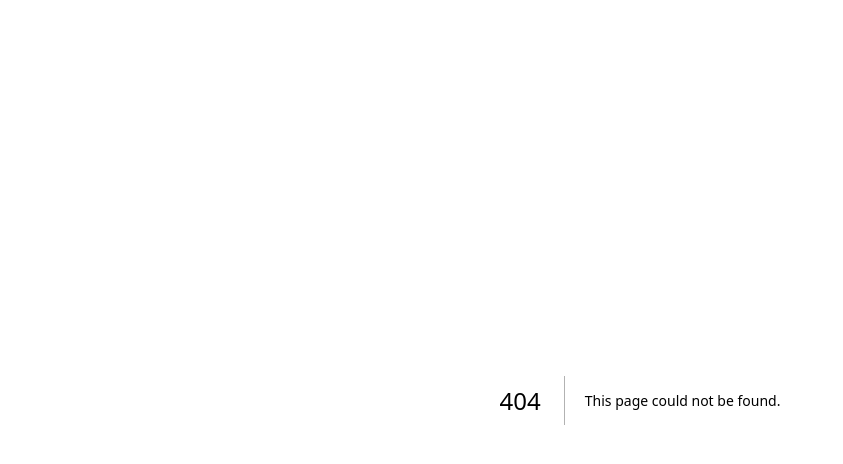
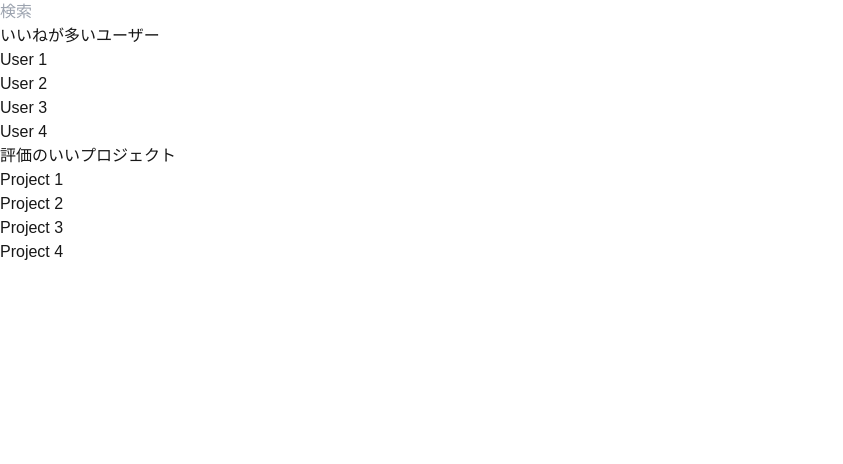
Before and after one commit to zerowater4704/dev-share, a Next.js app: page /search_page in a window 1280 px wide. Before the commit this address had no page. Shown: the top 464 px of the page, without its empty margins (0-843 px from the left). Built offline with nearby package versions, Linux system fonts and the light colour scheme.

Commit message:
ログイン画面、新規登録画面、検索画面

```diff
--- /dev/null
+++ b/src/app/search_page/page.tsx
@@ -0,0 +1,30 @@
+const SearchPage = () => {
+  return (
+    <div>
+      <div>
+        <input type="text" placeholder="検索" />
+      </div>
+      <div>
+        <h2>いいねが多いユーザー</h2>
+        <div>
+          <div>User 1</div>
+          <div>User 2</div>
+          <div>User 3</div>
+          <div>User 4</div>
+        </div>
+      </div>
+
+      <div>
+        <h2>評価のいいプロジェクト</h2>
+        <div>
+          <div>Project 1</div>
+          <div>Project 2</div>
+          <div>Project 3</div>
+          <div>Project 4</div>
+        </div>
+      </div>
+    </div>
+  )
+}
+
+export default SearchPage
--- /dev/null
+++ b/src/app/users_login/page.tsx
@@ -0,0 +1,61 @@
+'use client'
+
+import { useState } from 'react'
+
+const Login = () => {
+  const [isRegistering, setIsRegistering] = useState(false)
+
+  const showRegisterForm = () => {
+    setIsRegistering(true)
+  }
+
+  const showLoginForm = () => {
+    setIsRegistering(false)
+  }
+  return (
+    <div className="container">
+      {!isRegistering ? (
+        <div>
+          <h2>ログイン</h2>
+          <form>
+            <label>メールアドレス: </label>
+            <input type="email" placeholder="email" required />
+            <label>パスワード: </label>
+            <input type="password" placeholder="password" required />
+            <div>
+              <button type="button" onClick={showRegisterForm}>
+                会員登録
+              </button>
+              <button type="submit">ログイン</button>
+            </div>
+          </form>
+        </div>
+      ) : (
+        <div>
+          <h2>会員登録</h2>
+          <form>
+            <label>UserName: </label>
+            <input type="text" placeholder="username" required />
+            <label>メールアドレス: </label>
+            <input type="email" placeholder="email" required />
+            <label>パスワード: </label>
+            <input type="password" placeholder="password" required />
+            <label>学校: </label>
+            <input type="text" placeholder="学校" />
+            <label>希望エンジニア: </label>
+            <input type="text" placeholder="例: バックエンド, フロントエンド" />
+            <label>イメージ: </label>
+            <input type="text" placeholder="イメージ" />
+            <div>
+              <button type="button" onClick={showLoginForm}>
+                戻る
+              </button>
+              <button type="submit">登録</button>
+            </div>
+          </form>
+        </div>
+      )}
+    </div>
+  )
+}
+export default Login
```
